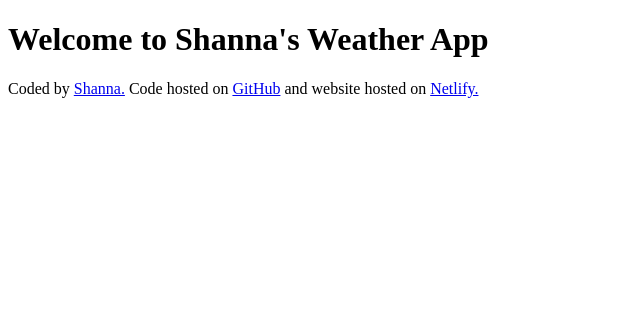
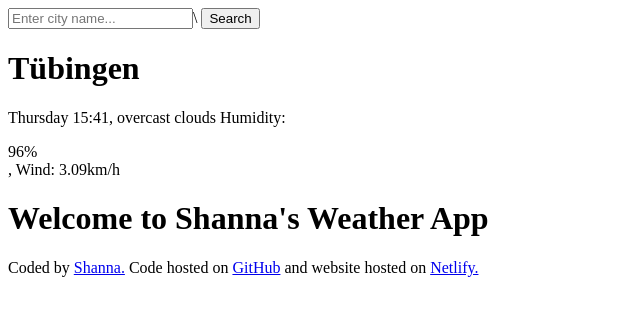
Before and after one commit to CodeShanna/weatherapp, a plain HTML site: page index.html in a window 1280 px wide. Shown: the whole page, without its empty margins (0-640 px from the left). Drawn offline with Linux system fonts and the light colour scheme.

Commit message:
Completed basic HTML update

```diff
--- a/index.html
+++ b/index.html
@@ -8,6 +8,21 @@
 </head>
 
 <body>
+    <header>
+        <form>
+            <input type="search" placeholder="Enter city name..." required>\
+            <input type="submit" value="Search">
+        </form>
+    </header>
+    <main>
+        <h1>Tübingen</h1>
+        <p>
+            Thursday 15:41, overcast clouds
+            Humidity:
+        <div class="humidity">96%</div>, Wind: 3.09km/h
+
+        </p>
+    </main>
     <h1>Welcome to Shanna's Weather App</h1>
     <footer>Coded by
         <a href="https://github.com/CodeShanna" target="_blank">Shanna.</a> Code hosted on <a
```
